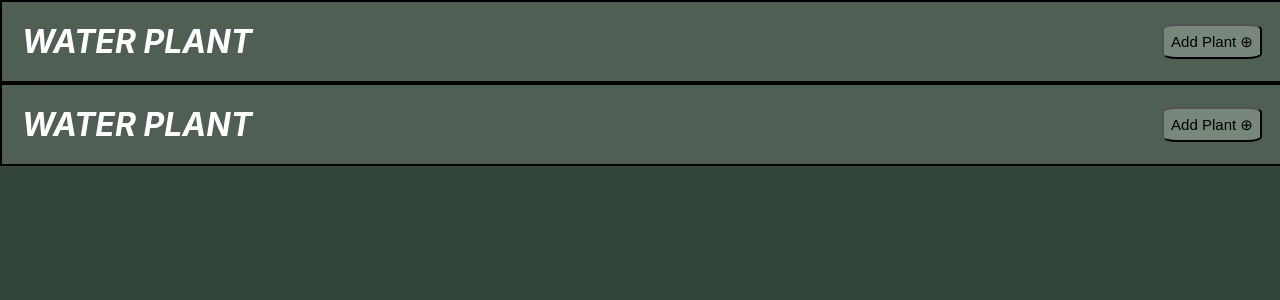
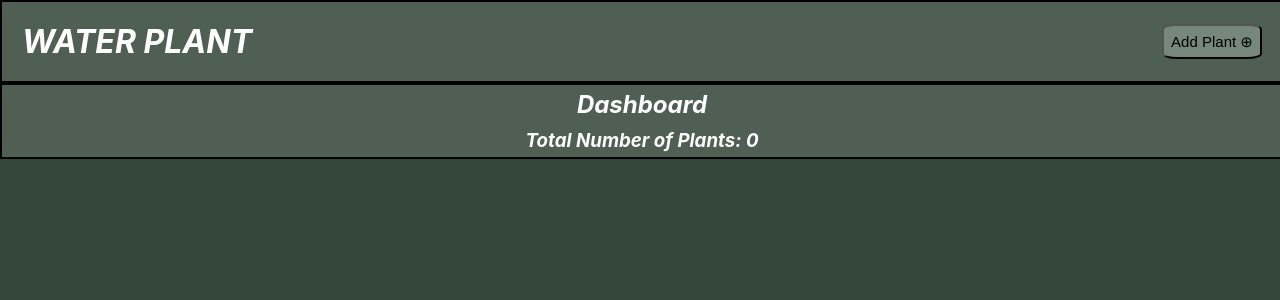
Before and after one commit to CamBlackwell/DesignAssignment2, a React (Create React App) app in the folder assingment2/: page / in a window 1280 px wide. Shown: the top 300 px of the page. Built offline with nearby package versions, Linux system fonts and the light colour scheme.

Commit message:
working dashboard

```diff
--- a/assingment2/src/App.css
+++ b/assingment2/src/App.css
@@ -69,6 +69,34 @@
   border: 2px solid black;
 }
 
+.dashboard-container {
+  background-color: rgb(79, 95, 84);
+  width: 100%;
+  height: 10%;
+  text-align: center;
+  display: flex;
+  flex-direction: column;
+  align-items: center ;
+  justify-content: center;
+  border: 2px solid black;
+}
+
+.dashboard-container h2 {
+  color: white;
+  margin: 5px;
+  font-family: Inter, sans-serif;
+  font-style: italic;
+}
+
+.dashboard-container h3 {
+  color: white;
+  margin: 5px;
+  font-family: Inter, sans-serif;
+  font-style: italic;
+}
+
+
+
 .Add-plant {
   background-color: rgb(119, 135, 124);
   width: 100px;
--- a/assingment2/src/App.js
+++ b/assingment2/src/App.js
@@ -19,7 +19,7 @@ function App() {
    <div className='App'>
     <Header onOpenForm={() => setShowForm(true)} />
 
-    <Dashboard />
+    <Dashboard totalPlants = {plants.length} />
 
       {showForm && (
         <AddPlantForm
--- a/assingment2/src/components/Dashboard.jsx
+++ b/assingment2/src/components/Dashboard.jsx
@@ -1,10 +1,8 @@
-function Dashboard({}) {
+function Dashboard({totalPlants}) {
   return (
-    <div className="header-box">
-        <h1>WATER PLANT</h1>
-
-        <button className="Add-plant"
- >Add Plant ⊕ </button>
+    <div className="dashboard-container">
+        <h2>Dashboard</h2>
+        <h3>Total Number of Plants: {totalPlants} </h3>
 
 
     </div>
```
